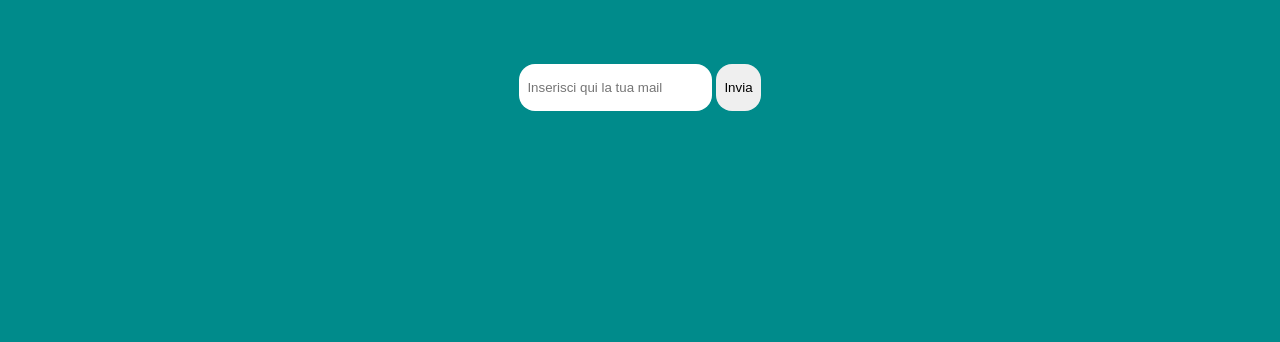
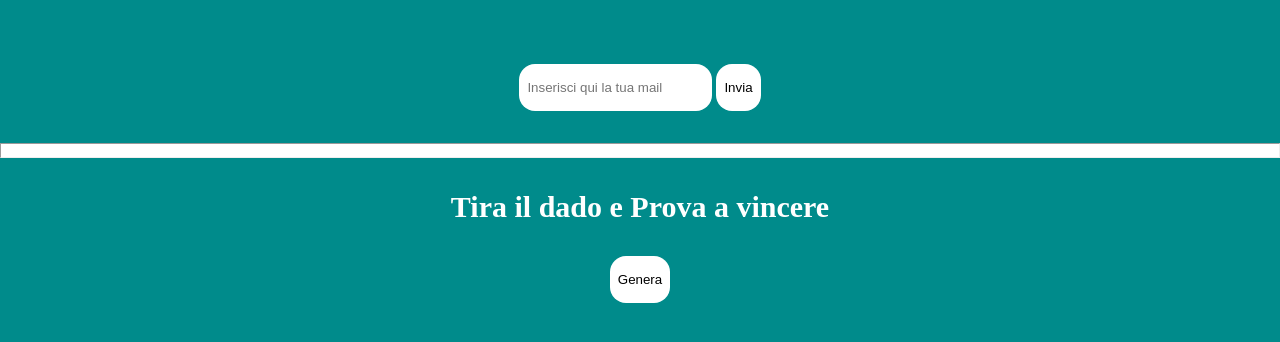
Before and after one commit to Nico-Serra/js-mail-dadi, a plain HTML site: page index.html in a window 1280 px wide. Drawn offline with Linux system fonts and the light colour scheme.

Commit message:
add exercise dadi

```diff
--- a/assets/css/style.css
+++ b/assets/css/style.css
@@ -30,4 +30,32 @@ button{
     padding: 1rem 0.5rem;
     border: none;
     border-radius: 1rem;
+    background-color: white;
 }
+
+hr{
+    margin-top: 2rem;
+    height: 15px;
+    background-color: white;
+}
+
+.container{
+    text-align: center;
+    margin-top: 2rem;
+    color: white;
+}
+
+.numbers{
+    padding-top: 2rem;
+    font-size: 70px;
+    width: 30%;
+    margin: auto;
+    display: flex;
+    align-items: center;
+    justify-content: space-between;
+}
+
+h2{
+    margin-bottom: 2rem;
+    font-size: 30px;
+}
--- a/assets/js/main.js
+++ b/assets/js/main.js
@@ -12,7 +12,7 @@ MAIL
 */
 
 //Chiediamo all'utente un email attraverso l'input
-    //-lo salviamo in una variabile
+//-lo salviamo in una variabile
 
 const email = document.getElementById('email')
 
@@ -27,9 +27,15 @@ document.querySelector('button').addEventListener('click', function (e) {
     //console.log(userEmail);
     //console.log(typeof userEmail);
 
+    //- Creiamo una lista di chi può accedere con un array
+
     const list = ['boolean@gmail.com', 'nico@gmail.com', 'giuliano@gmail.com', 'artur@gmail.com', 'pincopallino@gmail.com'];
     console.log(typeof list[0]);
     //console.log(list);
+
+    /*Confrontiamo il value dell'input inserito con la nostra lista
+        - utiliazziamo un for con una array
+    - Stampiamo il messaggio dell'esito*/
 
     for (let i = 0; i < list.length; i++) {
         const element = list[i];
@@ -46,3 +52,59 @@ document.querySelector('button').addEventListener('click', function (e) {
 
 }
 )
+
+/*
+ DADI
+    - Creiamo un bottone genera che genererà due valori uno per l'user e l'altro per il computer
+    - Creiamo una array che va da 1 a 6
+    - Confrontiamo i valori di entrambi i giocatori
+    - Stabiliamo il vincitore
+
+*/
+
+//const generate = document.querySelector('.generate')
+//console.log(generate);
+
+let numbers = document.querySelector('.numbers')
+console.log(numbers);
+
+//- Creiamo una array che va da 1 a 6
+const nut = [1,2,3,4,5,6]
+console.log(nut);
+
+let container = document.querySelector('.container')
+
+let h3 = document.querySelector('h3')
+
+//- Creiamo un bottone genera che genererà due valori uno per l'user e l'altro per il computer
+document.querySelector('.generate').addEventListener('click', function () {
+
+    let player = Math.floor(Math.random() * 6) + 1;
+    console.log(player);
+
+    let pc = Math.floor(Math.random() * 6) + 1;
+    console.log(pc);
+
+    //numbers.insertAdjacentHTML('beforeend', `<span">${player}</span>`)
+    //numbers.insertAdjacentHTML('beforeend', `<span>${pc}</span>`)
+
+    numbers.innerHTML = (`<span>${player}</span>`)
+    numbers.innerHTML += (`<span>${pc}</span>`)
+
+    if (player > pc) {
+        //console.log('Player Win');
+        //container.insertAdjacentHTML('beforeend', '<h3>Hai Vinto</h3>')
+        h3.innerHTML = 'Hai Vinto'
+    } else if (pc > player) {
+        //console.log('Pc Win');
+        //container.insertAdjacentHTML('beforeend', '<h3>Mi dispiace hai perso</h3>')
+        h3.innerHTML = 'Mi dispiace hai perso'
+    } else if (player === pc) {
+        //console.log('Is a Draw')
+        //container.insertAdjacentHTML('beforeend', '<h3>Pareggio</h3>')
+        h3.innerHTML = 'Pareggio'
+    }
+
+
+
+})
--- a/index.html
+++ b/index.html
@@ -17,6 +17,16 @@
         <button type="submit">Invia</button>
     </form>
 
+    <hr>
+
+
+
+    <div class="container">
+        <h2>Tira il dado e Prova a vincere</h2>
+        <button class="generate" type="submit">Genera</button>
+        <div class="numbers"></div>
+        <h3></h3>
+    </div>
 
     <script src="./assets/js/main.js"></script>
 </body>
```
